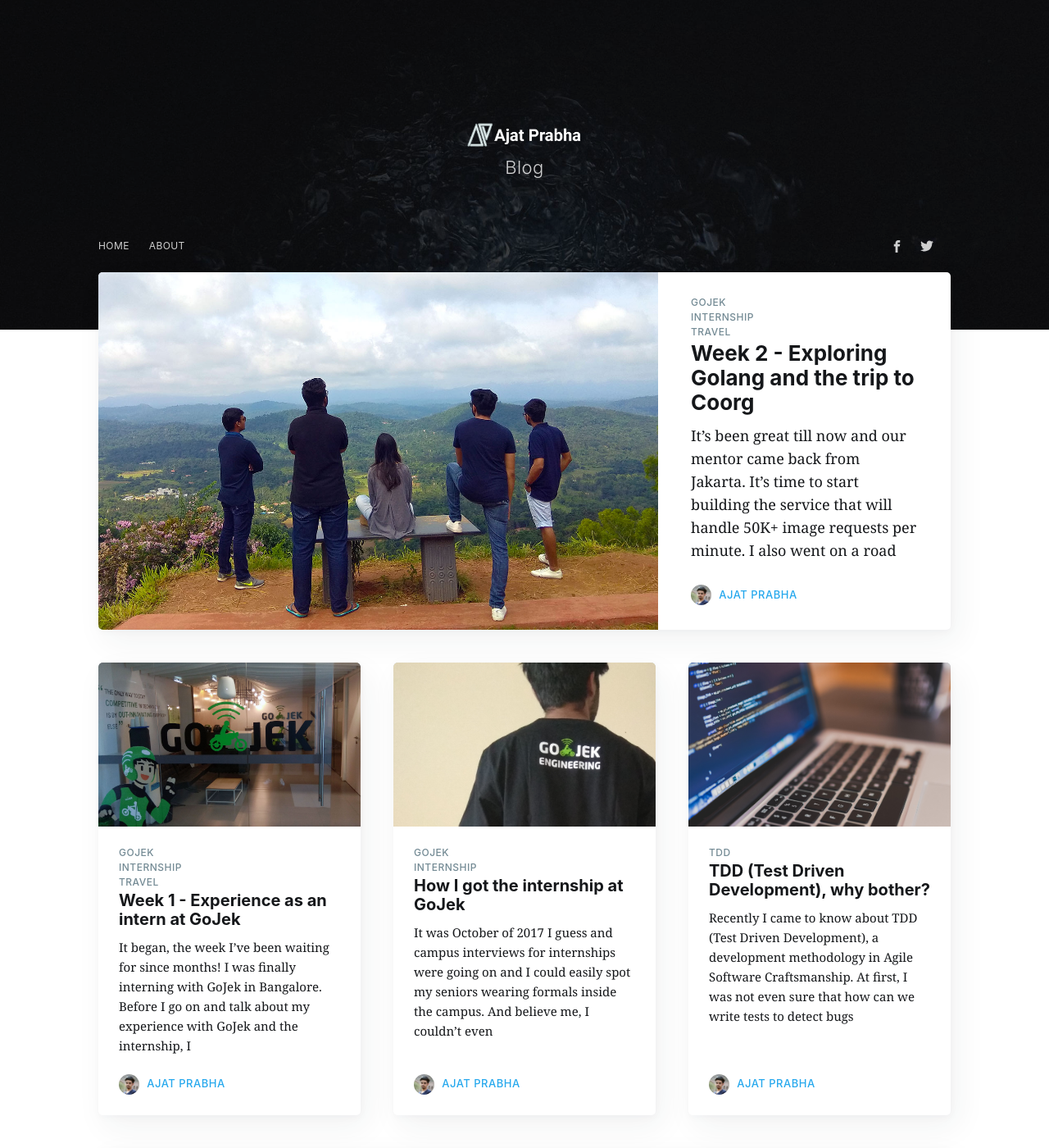
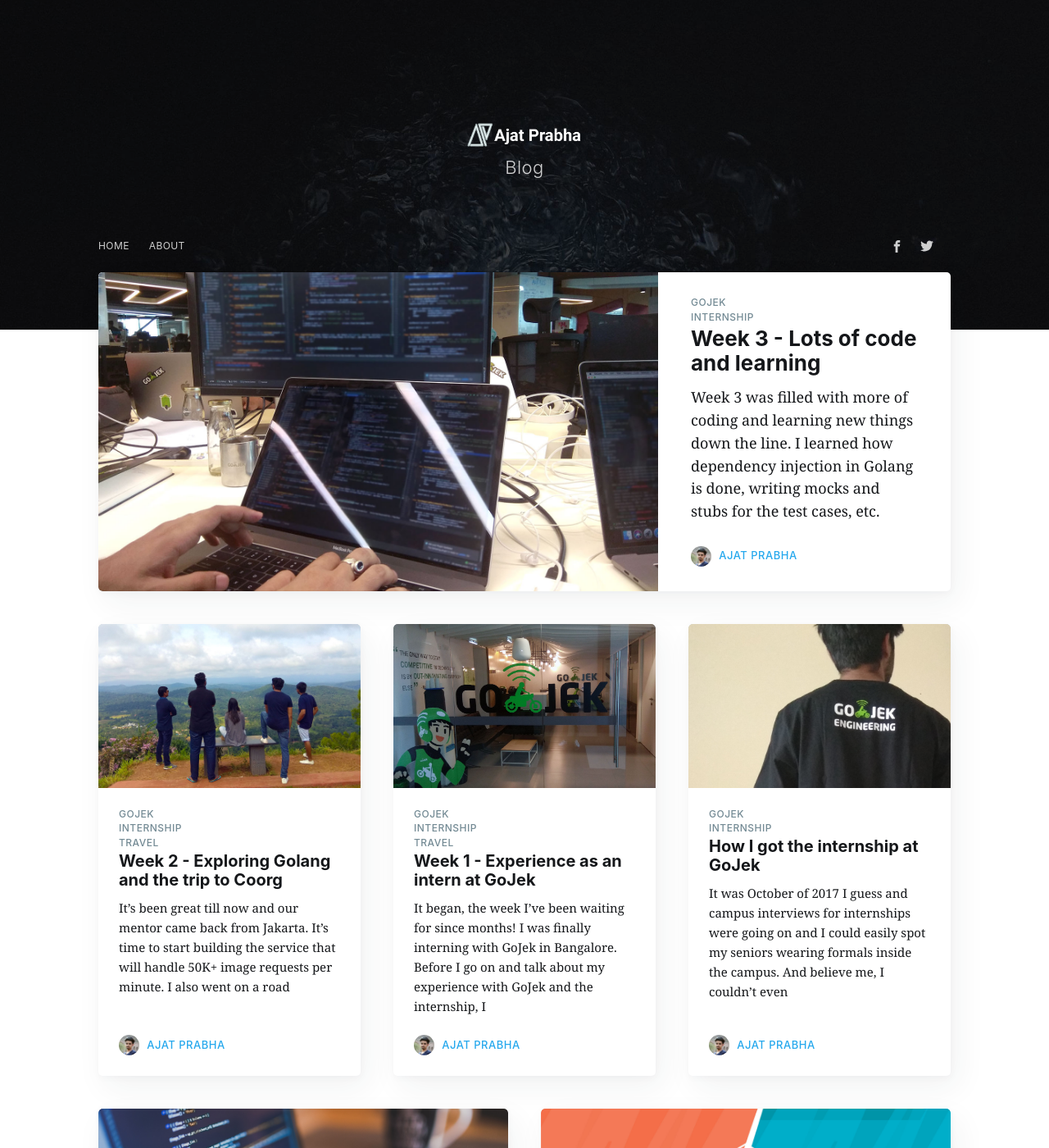
Before and after one commit to ajatprabha/ajatprabha.github.io, a Jekyll site: the page built from index.html, in a window 1280 px wide and 1400 px high. Shown: the whole window at 82% size. Built offline with Jekyll 4.4.1, drawn with Linux system fonts in a browser that asks for light colours; nearby versions of some CDN libraries; the list of posts is cut into pages by our own code; comment, search, counter and statistics services are not loaded; some of the changed lines change nothing that is shown.

Commit message:
add week 3 post

```diff
--- a/_posts/2018-06-10-second-week-at-gojek.md
+++ b/_posts/2018-06-03-second-week-at-gojek.md
@@ -4,7 +4,7 @@
 cover:  assets/images/IMG_20180603_095731.jpg
 navigation: True
 title: Week 2 - Exploring Golang and the trip to Coorg
-date: 2018-06-10 12:00:00
+date: 2018-06-03 12:00:00
 tags: [gojek,internship,travel]
 class: post-template
 subclass: 'post tag-intern'
@@ -13,7 +13,7 @@
 
 > It's been great till now and our mentor came back from Jakarta. It's time to start building the service that will handle 50K+ image requests per minute. I also went on a road trip to Coorg at the weekend, the scenes were jaw-dropping, one of the best trips I went on.
 
-### Week 2 - Day 1
+### Day 1
 
 I reached the office at around 1000 hours and joined Puneet and Deepesh a few moments later. Puneet briefed us about the project that we are assigned to and how it should be able to serve at 50K+ rpm(requests/minute) at normal load and up to 80K rpm during peak times.
 
--- /dev/null
+++ b/_posts/2018-06-10-third-week-code-all-you-want.md
@@ -0,0 +1,65 @@
+---
+layout: post
+current: post
+cover:  assets/images/IMG_20180605_164123_1.jpg
+navigation: True
+title: Week 3 - Lots of code and learning
+date: 2018-06-10 12:00:00
+tags: [gojek,internship]
+class: post-template
+subclass: 'post tag-intern'
+author: ajatprabha
+---
+
+> Week 3 was filled with more of coding and learning new things down the line. I learned how dependency injection in Golang is done, writing mocks and stubs for the test cases, etc. to name a few. How an application is deployed to tens of servers with the push of a button.
+
+To know what I'm building head over to week 2's post [here]({% post_url 2018-06-03-second-week-at-gojek %}) if you haven't already.
+
+## Day 1
+Mudit was deploying an incremental update to one of the services that power the Go-Food stack at GoJek. I asked him if I can join and he was happy to show me how it's done. The scale at which GoJek works and how a single engineer is responsible for half a million user's requests is mind-boggling. When you have that kind of requests coming in every second you can't afford your systems to go down even for a blink of an eye.
+
+There are several layers through which a request goes and one of them is the load balancer layer, HAProxy is used in this case. So every request falls on to HAProxy and then it is diverted to one the application servers for the request to be processed. GoJek has quite a number of them and when an update is deployed, it is deployed to one application server at a time. This way the other servers are still up to serve the requests coming in.
+
+Although to deploy an update you need to inform other concerned teams about it and create a document mentioning what changes it is going to make, what other services will it affect, etc? Once the teams are informed over internal IM, there are a few monitoring services to be fired up in order to track any undesired effect during the rollout.
+The actual rollout is very easy because it is all automated. You just click a button and boom, the deployment starts one-by-one on every machine in the stack. Since the code is added, refactored and changed at blazing speeds here, we need such Continuous Integration and Continuous Deployment tools to keep us going without a bottleneck. More on the process in [Day 4](#day-4).😉
+
+<div style="display: flex">
+    <div style="margin: 1rem; width: 50%; display: inline-block">
+        <img src="/assets/images/IMG_20180604_125819.jpg" style="width: 100%"/>
+    </div>
+    <div style="margin: 1rem; width: 50%; display: inline-block">
+        <img src="/assets/images/IMG_20180604_125835.jpg" style="width: 100%"/>
+    </div>
+</div>
+
+The deployment was successful and the new feature was up and the [Apdex](https://en.wikipedia.org/wiki/Apdex){:target="blank"} score was satisfactory. It took hardly 15-20 mins in the whole process without any decrease in the overall throughput of the application requests coming in. We worked on our own project for the rest of the day.
+
+## Day 2-3
+I and Rajat started working on the handler that'll serve the images after processing them, we wrote some tests and then wrote the code for the handler. We stubbed the function that'll actually process the image but it wasn't feeling right to go top-down, so we decided to go bottom-up and started working on the `ImageProcessor` service first and we chose to implement resize capability first. We're using [`imagick`](https://github.com/gographics/imagick){:target="blank"} library which provides `Go` bindings to the underlying `ImageMagick`'s MagickWand C API.
+
+<div style="width: 100%">
+    <script src="https://gist.github.com/ajatprabha/6e6281e108a4bc5e3c545ef906522ddf.js?file=image_processor.go"></script>
+</div>
+
+We faced a lot of problems because the image object was being mutated in different parts of the existing code. And we had to also save the processed image back to the S3 bucket but with a new UUID which has to be generated based on an SHA-1 hash of the ordered query string that was used to process the image so that we never process one image again and again.
+
+<div style="width: 100%">
+    <script src="https://gist.github.com/ajatprabha/6b885458d07a2bfcc94351b36cda0d45.js?file=image.go"></script>
+</div>
+
+We implemented the resize and crop capability and it was working as expected. We then linked these new image processing capabilities to the handler that'll actually serve the requests on the next day and tested it locally. But we had made a mess as we wrote all the code inside the handler itself. The next task was to fix the code smell.
+
+## Day 4
+It was now time to introduce a new decision-making service that'll take in the requested image's name and the query parameters and based on the data it'll decide what to do and call the image processor to actually process the image. I had to use some of the existing services and since I was practicing [TDD]({% post_url 2017-12-20-tdd-why-bother %}), I had quite a hard time in stubbing the existing services.
+I was writing tests for a function and had to call the same function twice inside the decision-making service but wanted it to behave differently based on the input I was giving to the function. That's when I came across mocks in `Golang` and how they provide additional ways to ease the task of testing. Dependency injection was very important in this part as I had to use some of the existing services inside the new service while practicing TDD.😅
+
+###### Learning session
+Puneet held a learning session in which I learned how actually the deploying process works, what happens inside all this one click `voodoo` that deploys your app automatically. There's a Chef, a knife, a cookbook, and many recipes. Yes, they're actually named like this.
+<img src="/assets/images/IMG_20180606_115642.jpg" style="max-width: 720px;" />  A chef knows everything, it is a server which is used to communicate during the deployment process and tells the chef-clients what to do. Every VM has a chef-client which is instructed to pick up a cookbook and start the deployment. A cookbook is nothing but contains the information on how to build an application, just like an actual cookbook has recipes for dishes. Now the individual recipes are analogous to applications.
+
+Let's say your application needs database. You can avoid all the pain to set up the database server and just include the `postgresql` or `mysql` recipe and voila, chef-client does it for you. Same happens with your own application, you just need to specify a recipe on how to build the app.
+
+## Day 5
+We added some analytics utilities to the code in order to track the performance and any other potential errors. Sainath also added the ability to turn an image all black and white. Deepesh made some adjustments and merged our branch into `master` and deployed the new code to integration environment where it'll be tested thoroughly in the coming days.
+
+The next step is to load test our image processing service, after all, it has to handle 50K rpm!
```
Also changed, not shown: assets/images/IMG_20180604_125819.jpg (added), assets/images/IMG_20180604_125835.jpg (added), assets/images/IMG_20180605_164123_1.jpg (added), assets/images/IMG_20180606_115642.jpg (added), assets/images/base_cropped.jpg.
